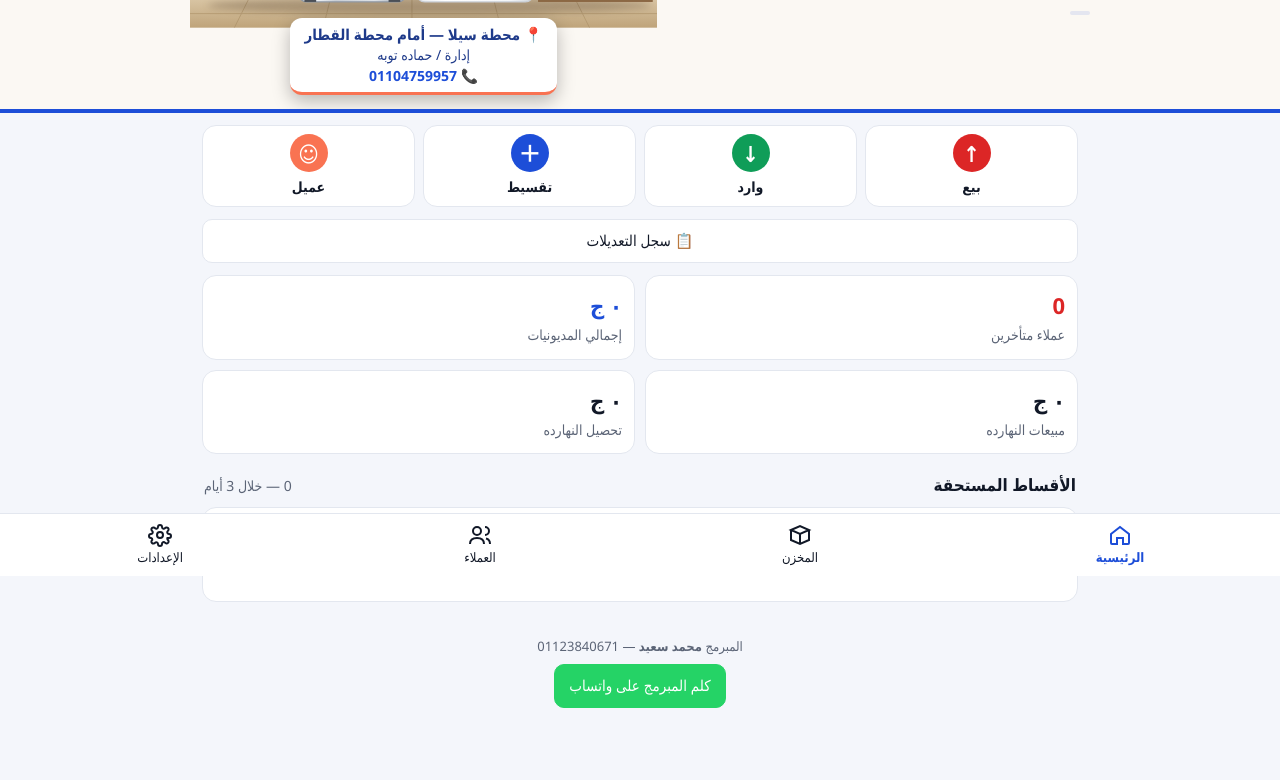
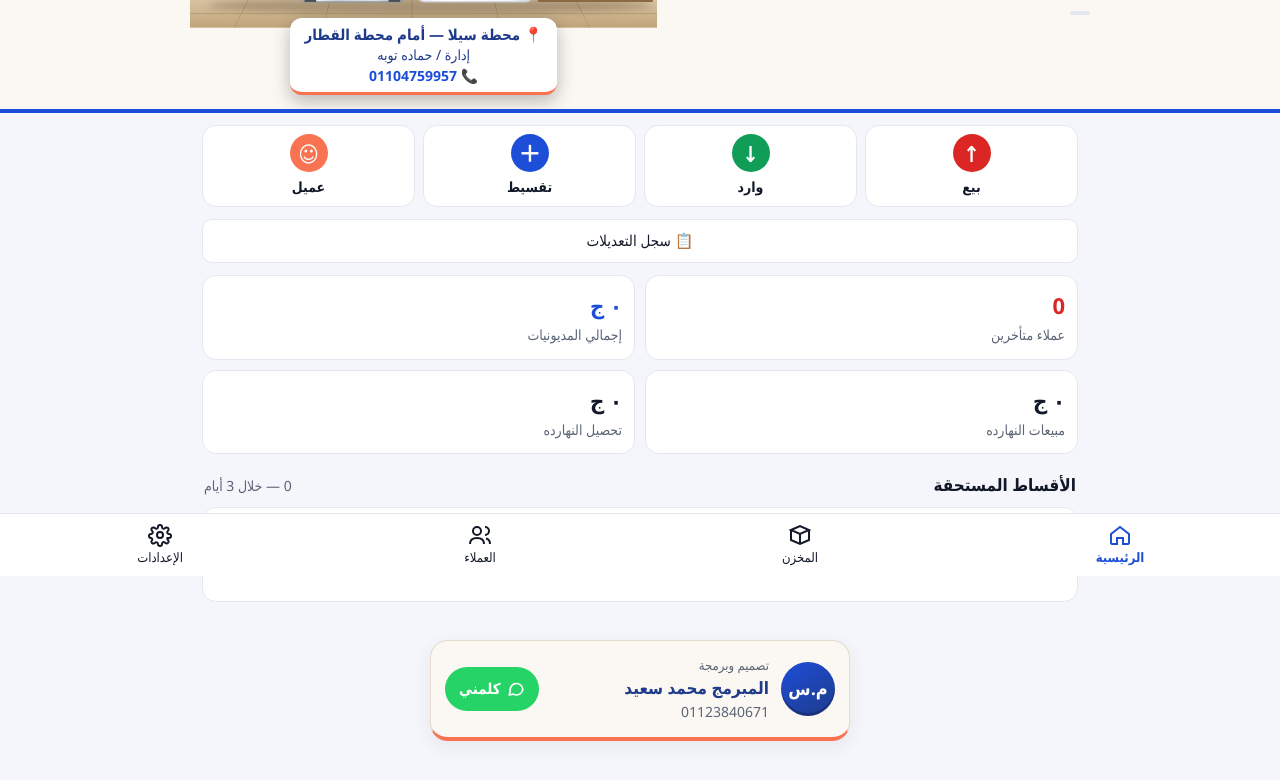
Before and after one commit to sm0902556-sketch/msaeed-shop, a plain HTML site: page app/src/main/assets/index.html in a window 1280 px wide. Shown: the part 224-1004 px from the top of the page. Drawn offline with Linux system fonts and the light colour scheme.

Commit message:
بادج المبرمج محمد سعيد تحت الصفحة بألوان طبيعية + زرار كلمني
Co-Authored-By: Claude Opus 5.5 <noreply@anthropic.com>
Claude-Session: https://claude.ai/code/session_01JjbyiRZHBYUiL6f9pxDaAu

```diff
--- a/app/src/main/assets/index.html
+++ b/app/src/main/assets/index.html
@@ -75,8 +75,14 @@ table{width:100%;border-collapse:collapse;font-size:14px}
 td,th{padding:6px 4px;border-bottom:1px solid var(--line);text-align:start}
 td.n{white-space:nowrap}
 .empty{color:var(--mut);text-align:center;padding:20px 6px}
-footer{text-align:center;color:var(--mut);font-size:13px;padding:10px}
-footer a{color:var(--pri)}
+footer{padding:14px 12px 10px;text-align:center}
+.badge{max-width:420px;margin:auto;background:light-dark(#fbf8f3,#1a2133);border:1px solid light-dark(#e6dccd,#2b3552);border-bottom:4px solid #f97352;border-radius:18px;padding:14px;display:flex;align-items:center;gap:12px;box-shadow:0 6px 18px #5c463014;text-align:start}
+.badge .av{flex:none;width:54px;height:54px;border-radius:50%;background:linear-gradient(145deg,#1d4ed8,#1e3a8a);color:#fff;display:grid;place-items:center;font-weight:800;font-size:18px;box-shadow:inset 0 -3px 0 #0003}
+.badge small{display:block;color:var(--mut);font-size:13px}
+.badge b{display:block;font-size:17px;color:light-dark(#1e3a8a,#c7d6ff)}
+.badge .ph{display:block;text-align:right;font-size:14px;color:var(--mut);direction:ltr;unicode-bidi:isolate}
+.badge button{flex:none;min-height:44px;border-radius:99px;padding:8px 14px;background:#25d366;color:#fff;border:0;font-weight:700}
+#verLbl{color:var(--mut);font-size:13px;margin-top:8px}
 @media(prefers-reduced-motion:no-preference){.sheet{animation:up .2s ease-out}@keyframes up{from{transform:translateY(40px);opacity:.5}}}
 </style>
 </head>
@@ -143,7 +149,7 @@ footer a{color:var(--pri)}
 </g>
 </svg><div class="ribbon"><b id="addrLbl">📍 محطة سيلا — أمام محطة القطار</b><span id="mgrLbl">إدارة / حماده توبه</span><a id="telLbl" href="tel:01104759957" style="display:block;color:#1d4ed8;font-weight:700;text-decoration:none">📞 01104759957</a></div></div></div></header>
 <main id="view"></main>
-<footer><div style="margin-bottom:8px">المبرمج <b>محمد سعيد</b> — 01123840671</div><button class="wa" data-act="dev" style="margin:auto">كلم المبرمج على واتساب</button><div id="verLbl" style="margin-top:6px"></div></footer>
+<footer><div class="badge"><div class="av">م.س</div><div class="sp"><small>تصميم وبرمجة</small><b>المبرمج محمد سعيد</b><span class="ph">01123840671</span></div><button data-act="dev"><svg width="18" height="18" viewBox="0 0 24 24" fill="none" stroke="currentColor" stroke-width="2.2" stroke-linecap="round" stroke-linejoin="round" style="vertical-align:-4px"><path d="M21 11.5a8.4 8.4 0 0 1-12.6 7.3L3 20l1.3-5A8.4 8.4 0 1 1 21 11.5z"/></svg> كلمني</button></div><div id="verLbl"></div></footer>
 <nav>
  <button data-t="home" class="on"><svg viewBox="0 0 24 24" fill="none" stroke="currentColor" stroke-width="2"><path d="M3 11l9-7 9 7v9a1 1 0 0 1-1 1h-5v-6H9v6H4a1 1 0 0 1-1-1z"/></svg>الرئيسية</button>
  <button data-t="stock"><svg viewBox="0 0 24 24" fill="none" stroke="currentColor" stroke-width="2"><path d="M3 7l9-4 9 4-9 4zM3 7v10l9 4 9-4V7M12 11v10"/></svg>المخزن</button>
```
Also changed, not shown: docs/index.html (+9 -3 lines).
